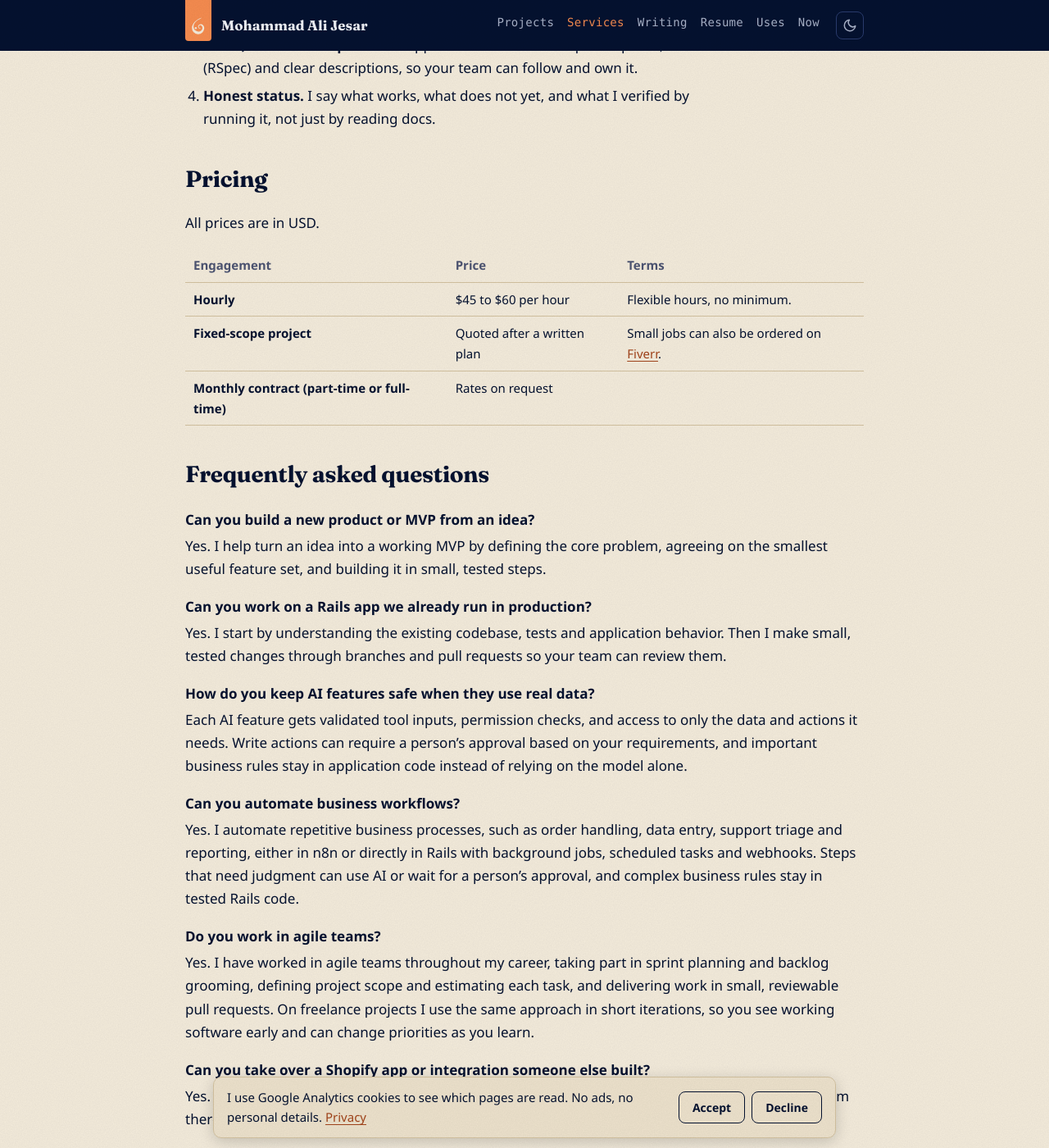
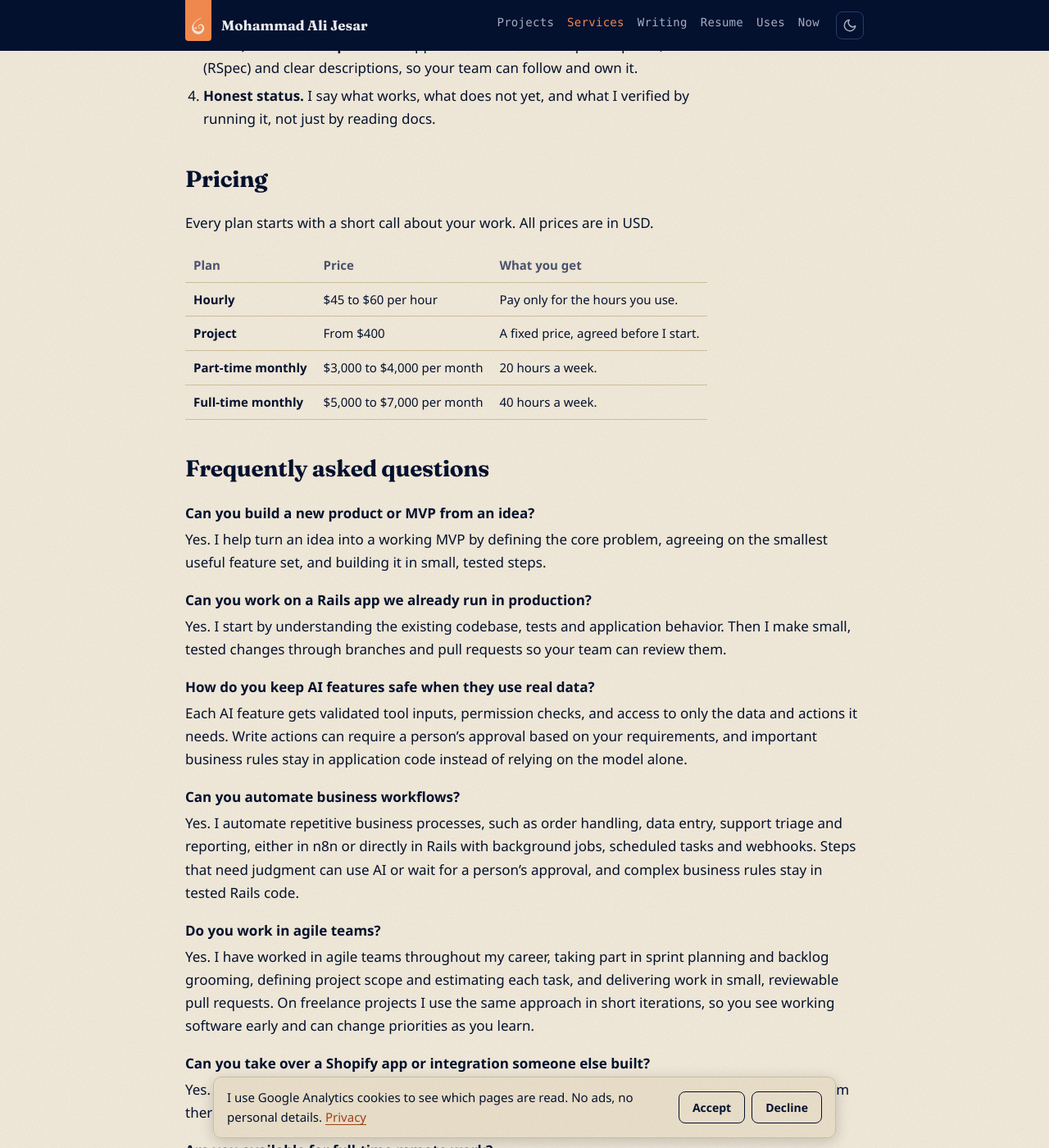
Before and after one commit to mjesar/mjesar.github.io, a Jekyll site: the page built from services/index.md, in a window 1280 px wide and 1400 px high, scrolled down 2342 px. Shown: the whole window at 82% size. Built offline with Jekyll 4.4.1, drawn with Linux system fonts in a browser that asks for light colours; some of the changed text lies outside the part shown.

Commit message:
replace the pricing table with four plans

```diff
--- a/_config.yml
+++ b/_config.yml
@@ -22,7 +22,7 @@ bing_site_verification:
 ga4_id: "G-HF9CFGP3C3"
 # Date shown as "last updated" on /llm-info/, llms-full.txt and /.well-known/services.json.
 # Change it whenever a fact, price or plan in _data/ changes.
-facts_updated: 2026-10-16
+facts_updated: 2026-10-18
 plugins:
   - jekyll-sitemap
   - jekyll-feed
--- a/_data/faq.yml
+++ b/_data/faq.yml
@@ -15,4 +15,4 @@
 - q: "Are you available for full-time remote work?"
   a: "Yes. I am open to full-time remote engineering roles, contracts and freelance projects, and I work with teams across U.S. and European time zones."
 - q: "How much do you charge?"
-  a: "My hourly rate is $45 to $60, depending on the work. For fixed-scope projects, I give a quote after we agree on the requirements and plan. Monthly contract rates are available on request."
+  a: "Hourly work is $45 to $60 per hour. A project has a fixed price, from $400. A monthly contract is $3,000 to $4,000 for part-time (20 hours a week) or $5,000 to $7,000 for full-time (40 hours a week)."
--- a/_data/pricing.yml
+++ b/_data/pricing.yml
@@ -1,16 +1,33 @@
 # Engagement pricing, all in USD. Drives the pricing table on /services/, llms.txt
-# and the Offer data in the Service structured data (only rows with min/max get an Offer).
+# and the Offer data in the Service structured data (only rows with min get an Offer;
+# max is optional, for "from" prices). `unit` is hour, month or project and sets the
+# Offer's unit, so a monthly price is never read as per hour.
+# Every price comes from one hourly rate: monthly contracts are that rate with a discount for guaranteed hours, fixed prices
+# are estimated hours times the rate plus a buffer for unknowns.
 - id: hourly
   name: Hourly
   price: $45 to $60 per hour
   min: 45
   max: 60
   unit: hour
-  terms: Flexible hours, no minimum.
-- id: fixed-scope
-  name: Fixed-scope project
-  price: Quoted after a written plan
-  terms: Small jobs can also be ordered on [Fiverr](https://www.fiverr.com/mjesar).
-- id: monthly
-  name: Monthly contract (part-time or full-time)
-  price: Rates on request
+  terms: Pay only for the hours you use.
+- id: project
+  name: Project
+  price: From $400
+  min: 400
+  unit: project
+  terms: A fixed price, agreed before I start.
+- id: part-time
+  name: Part-time monthly
+  price: $3,000 to $4,000 per month
+  min: 3000
+  max: 4000
+  unit: month
+  terms: 20 hours a week.
+- id: full-time
+  name: Full-time monthly
+  price: $5,000 to $7,000 per month
+  min: 5000
+  max: 7000
+  unit: month
+  terms: 40 hours a week.
--- a/_includes/pricing.html
+++ b/_includes/pricing.html
@@ -1,9 +1,9 @@
 {%- assign rows = site.data.pricing -%}
 {%- if rows and rows.size > 0 %}
 <h2 id="pricing">Pricing</h2>
-<p>All prices are in USD.</p>
+<p>Every plan starts with a short call about your work. All prices are in USD.</p>
 <table>
-  <thead><tr><th>Engagement</th><th>Price</th><th>Terms</th></tr></thead>
+  <thead><tr><th>Plan</th><th>Price</th><th>What you get</th></tr></thead>
   <tbody>
   {%- for r in rows %}
     <tr>
--- a/llms.txt
+++ b/llms.txt
@@ -57,7 +57,7 @@ Results-first, the idea behind Results as a Service: focus on what the software
 3. Define the scope and build toward the outcome in small, reviewable steps with tests.
 4. Check the result against the agreed outcome.
 
-Pricing today is hourly, fixed-scope or monthly (see below); fixed-scope quotes tie the price to a defined result.
+Pricing is monthly, hourly or fixed price (see below).
 
 ## Pricing (USD)
 
```
